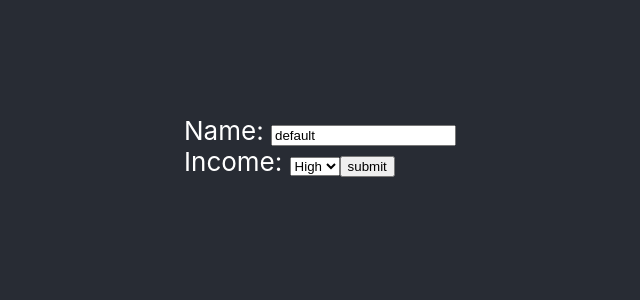
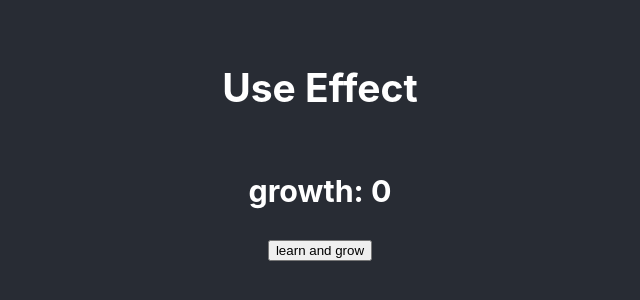
Before and after one commit to tutu-tonton/Udemy_ReactHooksAZ, a React (Create React App) app: page / in a window 1280 px wide. Shown: the part 254-554 px from the top of the page, without its empty margins (320-960 px from the left). Built offline with nearby package versions, Linux system fonts and the light colour scheme.

Commit message:
29.useEffect.

```diff
--- a/src/App.js
+++ b/src/App.js
@@ -1,41 +1,59 @@
-import React, { useState } from 'react';
+import React, { useState, useEffect } from 'react';
 
 import './App.scss';
 
+let born = false;
+
 const App = () => {
-	const [name, setName] = useState('default');
-	const [income, setIncome] = useState('high');
+	const [growth, setGrowth] = useState(0);
+	const [nirvana, setNirvana] = useState(false);
 
-	const handleNameChange = (e) => {
-		setName(e.target.value);
-	};
+	useEffect(() => {
+		if (born) {
+			document.title = 'nirvana attained';
+		}
+	}, [nirvana]);
 
-	const handleIncomeChange = (e) => {
-		setIncome(e.target.value);
-	};
+	// useEffect マウント時だけ実行されるパターン
+	useEffect(() => {
+		console.log('I am born!');
+	}, []);
 
-	const onSubmitHandle = (e) => {
-		e.preventDefault();
-		console.log(`state = ${name} / ${income}`);
+	// マウント＋レンダリング毎に実行されるパターン
+	// useEffect(() => {
+	// 	console.log('every updated!');  //
+	// });
+
+	// マウント時は実行しない
+	useEffect(() => {
+		if (born) {
+			console.log('make mistake and learn!'); //
+		} else {
+			born = true;
+		}
+
+		// ある一定値で実行
+		if (growth > 70) {
+			setNirvana(true);
+		}
+		// return (
+		//   const cleanup = () => {
+		//     console.log('cleanup after mistakes');
+		//   }
+		// )
+	});
+
+	const growHandle = () => {
+		setGrowth(growth + 10);
 	};
 
 	return (
-		<div className="App-header">
-			<form onSubmit={onSubmitHandle}>
-				<div>
-					<span>Name: </span>
-					<input value={name} type="text" onChange={handleNameChange}></input>
-				</div>
-				<div>
-					<span>Income: </span>
-					<select value={income} onChange={handleIncomeChange}>
-						<option value="high">High</option>
-						<option value="mid">Mid</option>
-						<option value="low">Low</option>
-					</select>
-					<input type="submit" value="submit"></input>
-				</div>
-			</form>
+		<div className="App">
+			<header className="App-header">
+				<h2>Use Effect</h2>
+				<h3>growth: {growth}</h3>
+				<button onClick={growHandle}>learn and grow</button>
+			</header>
 		</div>
 	);
 };
```
Also changed, not shown: src/formInput_App.js (added, +43 -0 lines).
